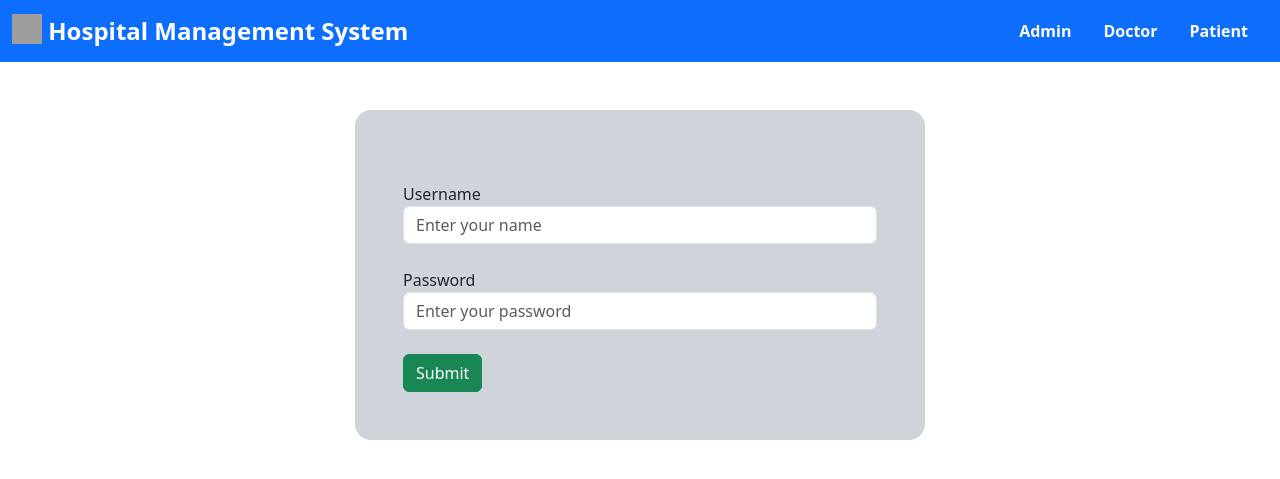
After one commit to blitzbugg/HMS, a PHP site: page /adminlogin.php in a window 1280 px wide. The commit adds this page. Shown: the top 479 px of the page. Run offline with PHP 8.4, Linux system fonts and the light colour scheme; grey boxes are pictures that could not be loaded.

Commit message:
created the admin login page

```diff
--- /dev/null
+++ b/adminlogin.php
@@ -0,0 +1,36 @@
+<!DOCTYPE html>
+<html lang="en">
+<head>
+    <meta charset="UTF-8">
+    <meta name="viewport" content="width=device-width, initial-scale=1.0">
+    <title>Admin</title>
+</head>
+<body>
+    <?php
+        include("include/header.php")
+    ?>
+
+    <div class="container">
+        <div class="col-md-12">
+            <div class="row">
+                <div class="col-md-3"></div>
+                <div class="col-md-6 p-5 bg-dark-subtle mt-5 rounded-4">
+                    <form action="" method="post">
+                        <div class="form-group my-4">
+                            <label for="">Username</label>
+                            <input type="text" name="uname" class="form-control" autocomplete="off" placeholder="Enter your name">
+                        </div>
+                        <div class="form-group my-4">
+                            <label for="">Password</label>
+                            <input type="password" name="pass" class="form-control" autocomplete="off" placeholder="Enter your password">
+                         </div>
+
+                         <input type="submit" name="login" class="btn btn-success" value="Submit">
+                    </form>
+                </div>
+                <div class="col-md-3"></div>
+            </div>
+        </div>
+    </div>
+</body>
+</html>
--- a/include/header.php
+++ b/include/header.php
@@ -13,15 +13,15 @@
 <!-- Navbar -->
     <nav class="navbar navbar-expand-lg navbar-info bg-primary">
     <div class="container-fluid">
-    <a class="navbar-brand text-white fs-4 fw-bold" href="#">
+    <a class="navbar-brand text-white fs-4 fw-bold" href="./index.php">
       <img src="https://t4.ftcdn.net/jpg/05/75/22/77/240_F_575227735_ZjAc0cnqvCwzsfmsuEuKUW847J0JIGXU.jpg" alt="Logo" width="30" height="30" class="d-inline-block align-text-top">
       Hospital Management System
     </a>
     </div>
 
         <ul class="navbar-nav me-4">
+            <li class="nav-item ms-3"><a href="adminlogin.php" class="nav-link text-white fw-bold">Admin</a></li>
             <li class="nav-item ms-3"><a href="" class="nav-link text-white fw-bold">Doctor</a></li>
-            <li class="nav-item ms-3"><a href="" class="nav-link text-white fw-bold">Admin</a></li>
             <li class="nav-item ms-3"><a href="" class="nav-link text-white fw-bold">Patient</a></li>
         </ul>
     </nav>
```
